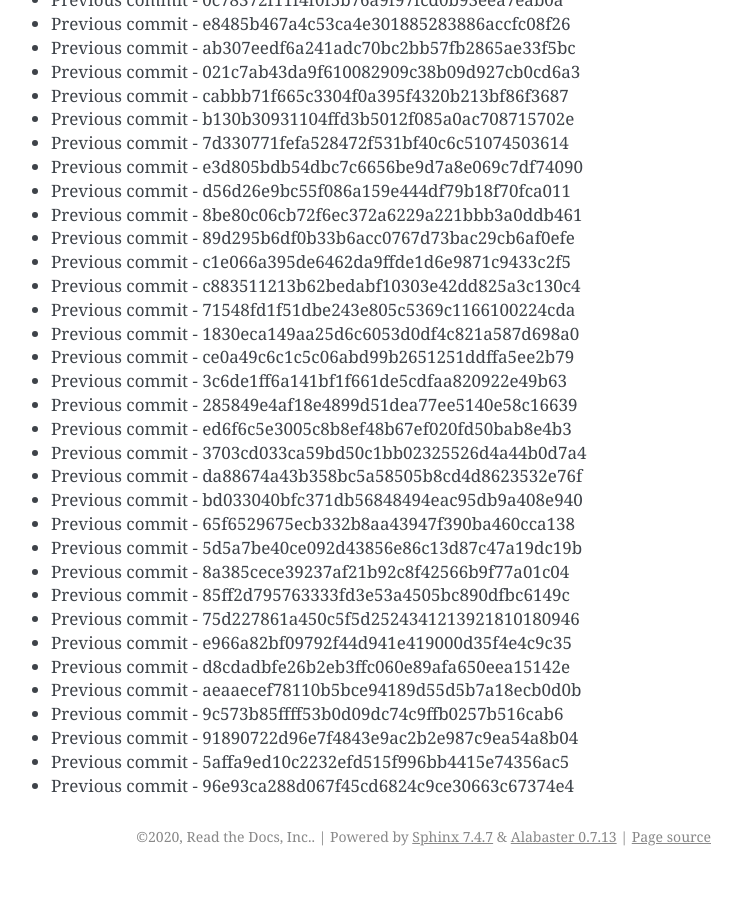
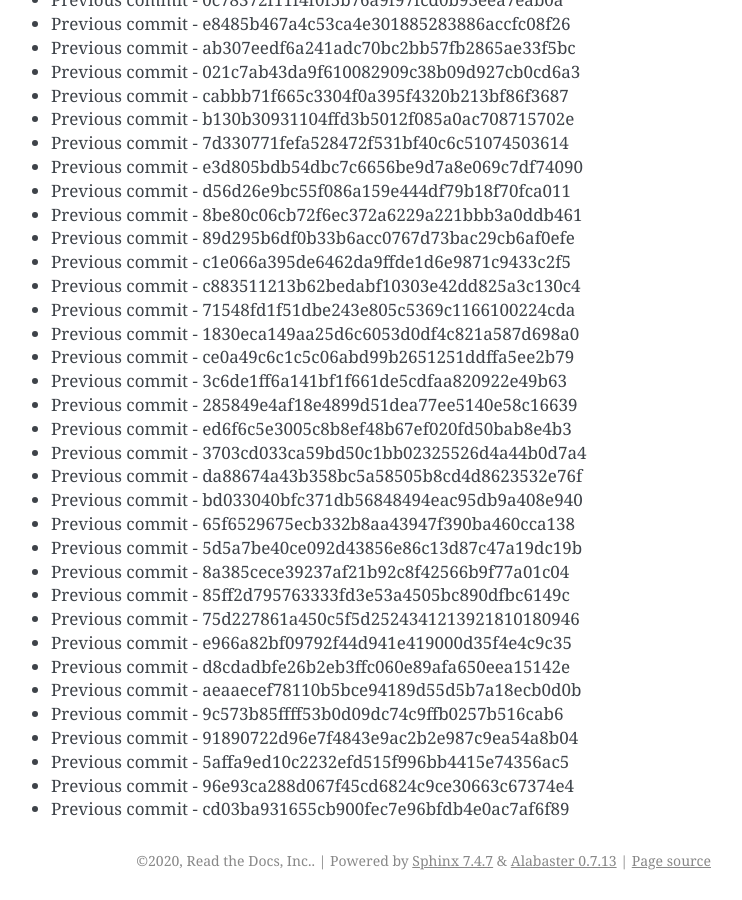
Before and after one commit to readthedocs/rtd-git-stresstest, a Sphinx documentation site: the page built from docs/updates.rst, in a window 1280 px wide and 900 px high, scrolled down 87133 px. Shown: the whole window, without its empty margins (399-1141 px from the left). Built offline with Sphinx 7.4.7, drawn with Linux system fonts in a browser that asks for light colours; before the commit the page ends 88009 px from its top, so only the background shows below that.

Commit message:
Generating commit from previous: cd03ba931655cb900fec7e96bfdb4e0ac7af6f89

```diff
--- a/docs/updates.rst
+++ b/docs/updates.rst
@@ -3693,3 +3693,4 @@ It can be tested for any performance characteristics.
 * Previous commit - 91890722d96e7f4843e9ac2b2e987c9ea54a8b04
 * Previous commit - 5affa9ed10c2232efd515f996bb4415e74356ac5
 * Previous commit - 96e93ca288d067f45cd6824c9ce30663c67374e4
+* Previous commit - cd03ba931655cb900fec7e96bfdb4e0ac7af6f89
```
